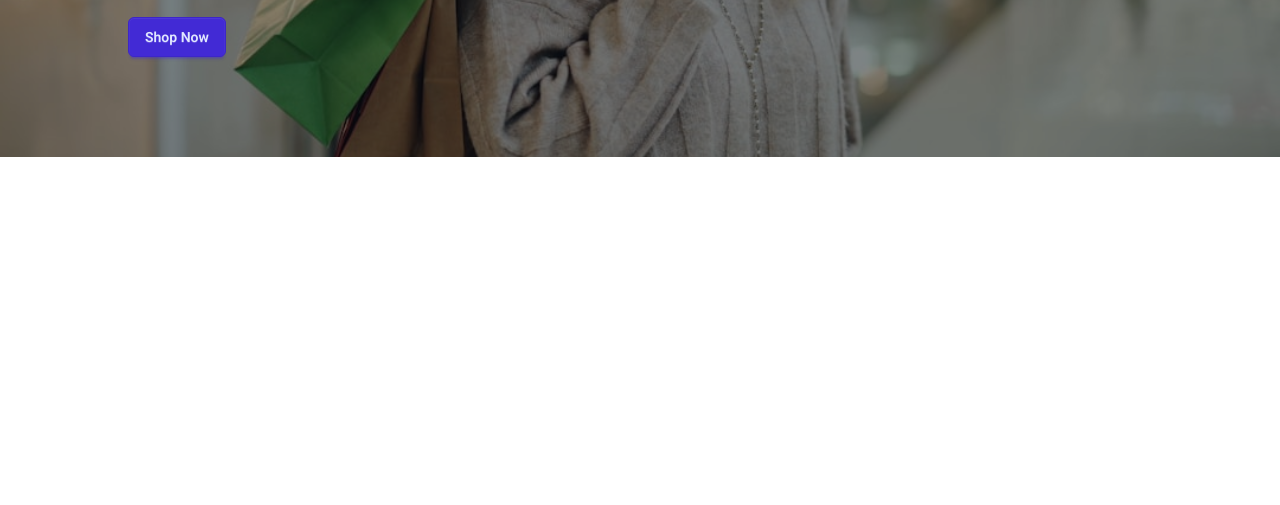
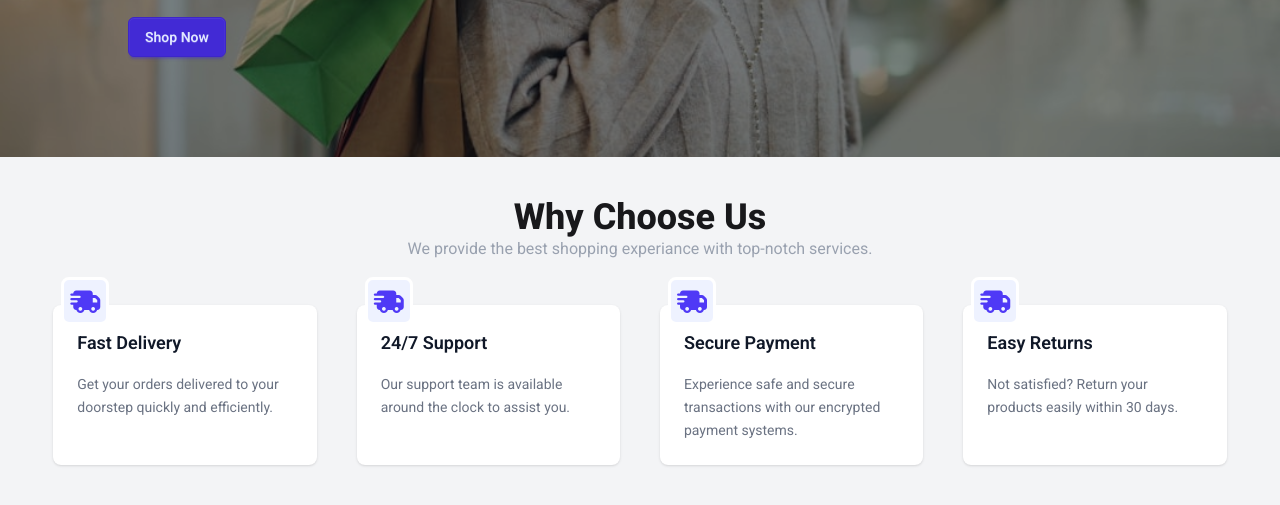
Before and after one commit to tsakib2000/Mission-Restart, a plain HTML site: page index.html in a window 1280 px wide. Shown: the part 551-1056 px from the top of the page. Before the commit the page ends 800 px from the top, so only its background shows below. Drawn offline with nearby package versions, Linux system fonts and the light colour scheme.

Commit message:
why choose us section created

```diff
--- a/index.html
+++ b/index.html
@@ -17,7 +17,9 @@
     <script src="https://cdn.jsdelivr.net/npm/@tailwindcss/browser@4"></script>
 
     <!-- font awesome -->
-     <link rel="stylesheet" href="https://cdnjs.cloudflare.com/ajax/libs/font-awesome/7.0.1/css/all.min.css" integrity="sha512-2SwdPD6INVrV/lHTZbO2nodKhrnDdJK9/kg2XD1r9uGqPo1cUbujc+IYdlYdEErWNu69gVcYgdxlmVmzTWnetw==" crossorigin="anonymous" referrerpolicy="no-referrer" />
+    <link rel="stylesheet" href="https://cdnjs.cloudflare.com/ajax/libs/font-awesome/7.0.1/css/all.min.css"
+        integrity="sha512-2SwdPD6INVrV/lHTZbO2nodKhrnDdJK9/kg2XD1r9uGqPo1cUbujc+IYdlYdEErWNu69gVcYgdxlmVmzTWnetw=="
+        crossorigin="anonymous" referrerpolicy="no-referrer" />
 </head>
 
 <body>
@@ -61,16 +63,14 @@
     <main>
         <!-- hero section start here -->
         <section>
-<div
-  class="hero h-[80vh]"
-  style="background-image: url('./Assets/banner-image.png');"
->
+            <div class="hero h-[80vh]" style="background-image: url('./Assets/banner-image.png');">
                 <div class="hero-overlay "></div>
                 <div class="text-white absolute left-32 top-96 md:top-96  ">
                     <div class="max-w-md">
                         <h1 class="mb-5 text-5xl font-bold">Best Collection For You</h1>
                         <p class="mb-5">
-      Discover the latest trends in fashion, electronics, and more. Shop with confidence and style at SwiftCart.
+                            Discover the latest trends in fashion, electronics, and more. Shop with confidence and style
+                            at SwiftCart.
                         </p>
                         <button class="btn btn-primary rounded-md">Shop Now</button>
                     </div>
@@ -78,7 +78,90 @@
             </div>
         </section>
         <!--Hero section end here  -->
+        <!-- why choose us start here -->
+        <section class="bg-gray-100">
+            <div class="py-10 w-11/12 mx-auto ">
+            <div class="">
+                <div class="text-center">
+                    <h1 class="font-extrabold text-4xl ">Why Choose Us</h1>
+                    <p class="text-gray-400">We provide the best shopping experiance with top-notch services.</p>
+                </div>
+            </div>
 
+            <!-- cards container -->
+            <div class="my-11 grid md:grid-cols-2 gap-10 lg:grid-cols-4">
+                <!-- card 1 -->
+                <div class="card  bg-white  shadow-sm hover:shadow-md transition-shadow">
+                    <div class="card-body">
+                        <!-- Icon -->
+                        <div class="border-3 border-white w-12 absolute -top-7 left-2 h-12 bg-indigo-50 rounded-lg flex items-center justify-center mb-3">
+                            <i class="fa-solid fa-truck-fast text-indigo-600 text-2xl"></i>
+                        </div>
+
+                        <!-- Title -->
+                        <h3 class="text-lg font-semibold text-gray-900 mb-2">Fast Delivery</h3>
+
+                        <!-- Description -->
+                        <p class="text-sm text-gray-500 leading-relaxed">
+                            Get your orders delivered to your doorstep quickly and efficiently.
+                        </p>
+                    </div>
+                </div>
+                <!-- card 2 -->
+                <div class="card bg-white  shadow-sm hover:shadow-md transition-shadow">
+                    <div class="card-body">
+                        <!-- Icon -->
+                        <div class="border-3 border-white absolute -top-7 left-2 w-12 h-12 bg-indigo-50 rounded-lg flex items-center justify-center mb-3">
+                            <i class="fa-solid fa-truck-fast text-indigo-600 text-2xl"></i>
+                        </div>
+
+                        <!-- Title -->
+                        <h3 class="text-lg font-semibold text-gray-900 mb-2">24/7 Support</h3>
+
+                        <!-- Description -->
+                        <p class="text-sm text-gray-500 leading-relaxed">
+                            Our support team is available around the clock to assist you.
+                        </p>
+                    </div>
+                </div>
+                <!-- card 3 -->
+                <div class="card bg-white  shadow-sm hover:shadow-md transition-shadow">
+                    <div class="card-body">
+                        <!-- Icon -->
+                        <div class="border-3 border-white absolute -top-7 left-2 w-12 h-12 bg-indigo-50 rounded-lg flex items-center justify-center mb-3">
+                            <i class="fa-solid fa-truck-fast text-indigo-600 text-2xl"></i>
+                        </div>
+
+                        <!-- Title -->
+                        <h3 class="text-lg font-semibold text-gray-900 mb-2">Secure Payment</h3>
+
+                        <!-- Description -->
+                        <p class="text-sm text-gray-500 leading-relaxed">
+                           Experience safe and secure transactions with our encrypted payment systems.
+                        </p>
+                    </div>
+                </div>
+                <!-- card 4 -->
+                <div class="card bg-white  shadow-sm hover:shadow-md transition-shadow">
+                    <div class="card-body">
+                        <!-- Icon -->
+                        <div class="border-3 border-white absolute -top-7 left-2 w-12 h-12 bg-indigo-50 rounded-lg flex items-center justify-center mb-3">
+                            <i class="fa-solid fa-truck-fast text-indigo-600 text-2xl"></i>
+                        </div>
+
+                        <!-- Title -->
+                        <h3 class="text-lg font-semibold text-gray-900 mb-2">Easy Returns</h3>
+
+                        <!-- Description -->
+                        <p class="text-sm text-gray-500 leading-relaxed">
+                            Not satisfied? Return your products easily within 30 days.
+                        </p>
+                    </div>
+                </div>
+            </div>
+        </div>
+        </section>
+        <!-- why choose us end here -->
     </main>
     <script src="/script.js"></script>
 </body>
```
Lines whose indentation alone changed are shown as unchanged.
